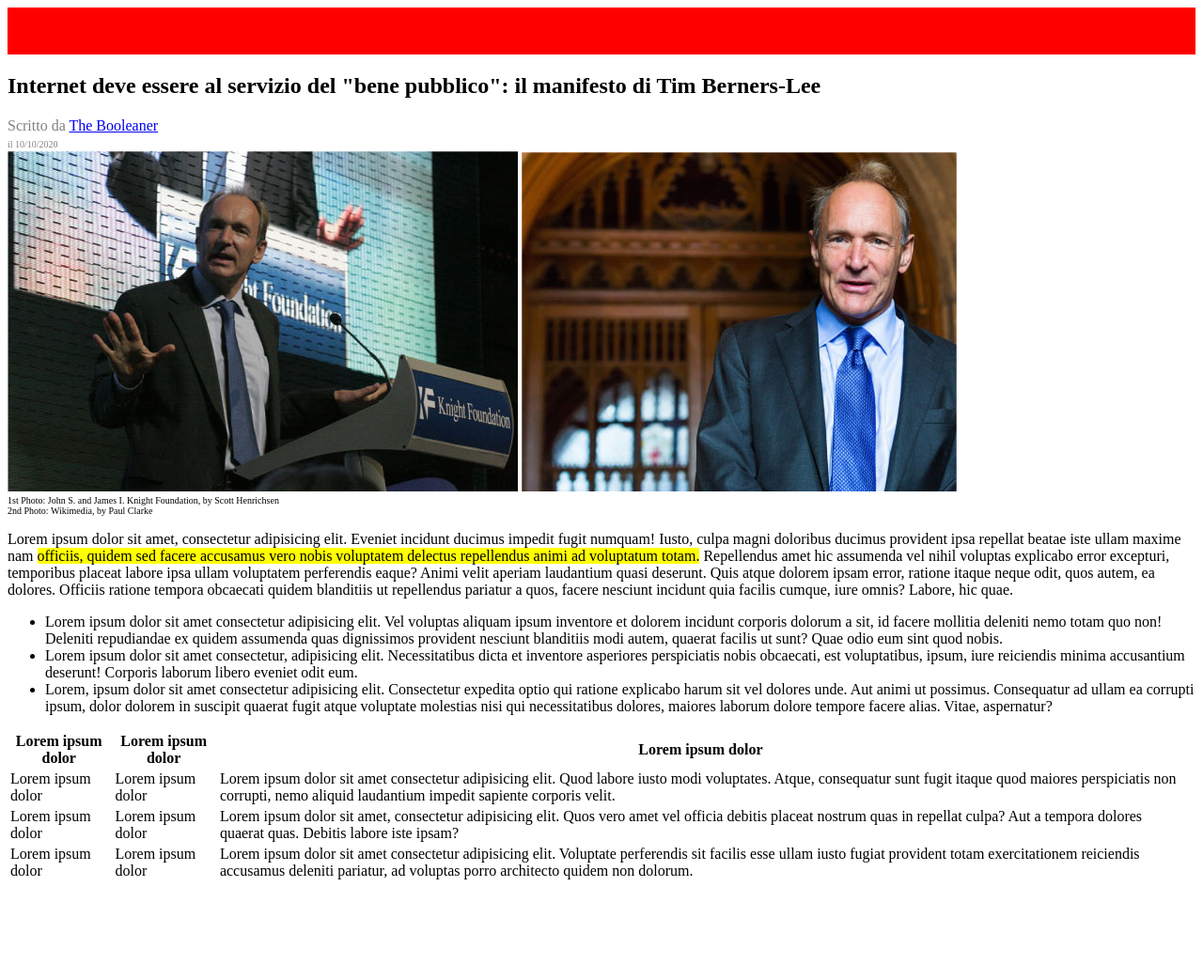
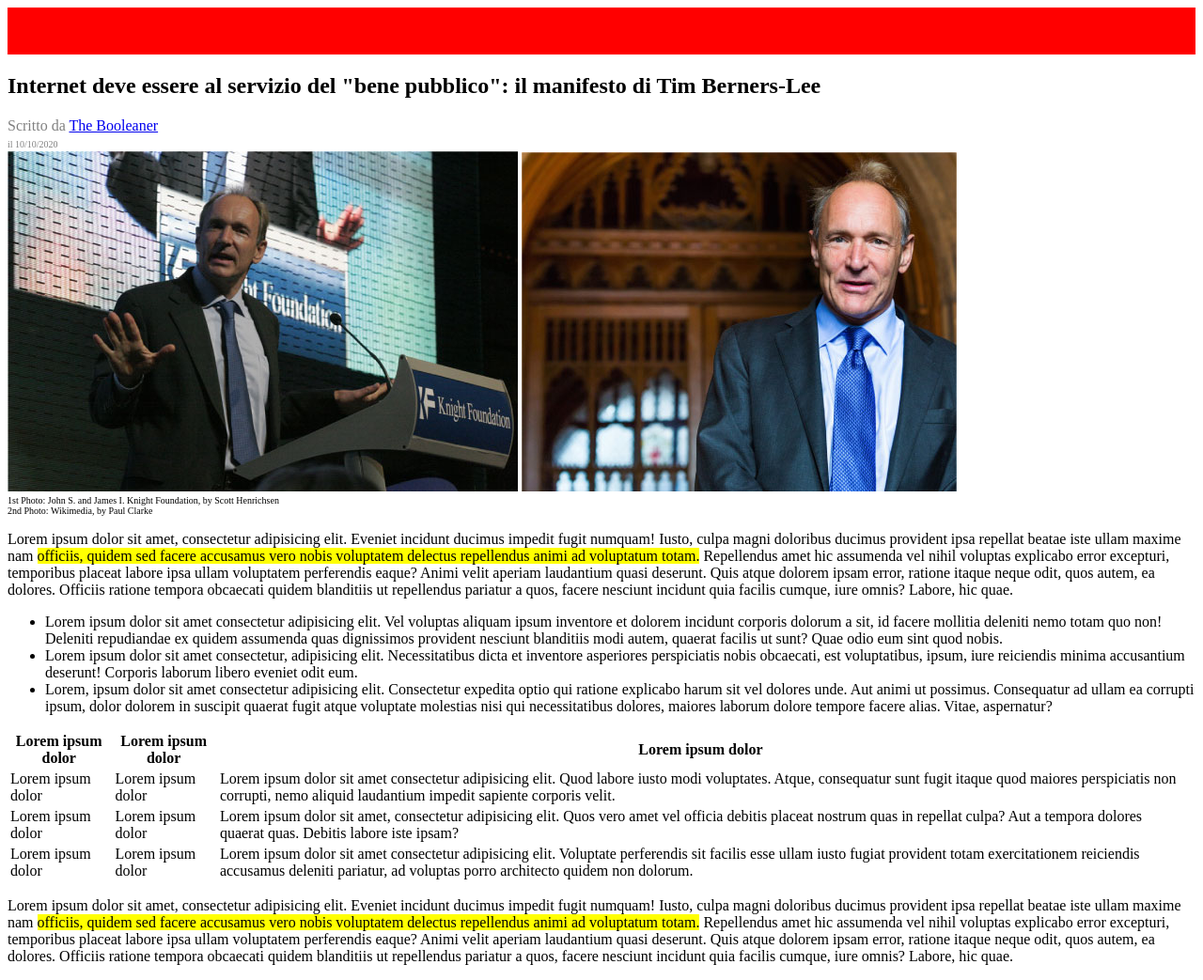
Before and after one commit to DiegoCopat/html-css-booleaner, a plain HTML site: page index.html in a window 1280 px wide. Shown: the whole page at 94% size. Before the commit the page ends 947 px from the top, so only its background shows below. Drawn offline with Linux system fonts and the light colour scheme.

Commit message:
aggiunto paragrafo sotto la tabella

```diff
--- a/index.html
+++ b/index.html
@@ -106,6 +106,9 @@
                     </tr>
                 </tbody>
             </table>
+            <p>
+                Lorem ipsum dolor sit amet, consectetur adipisicing elit. Eveniet incidunt ducimus impedit fugit numquam! Iusto, culpa magni doloribus ducimus provident ipsa repellat beatae iste ullam maxime nam <span class="evidenziato">officiis, quidem sed facere accusamus vero nobis voluptatem delectus repellendus animi ad voluptatum totam.</span> Repellendus amet hic assumenda vel nihil voluptas explicabo error excepturi, temporibus placeat labore ipsa ullam voluptatem perferendis eaque? Animi velit aperiam laudantium quasi deserunt. Quis atque dolorem ipsam error, ratione itaque neque odit, quos autem, ea dolores. Officiis ratione tempora obcaecati quidem blanditiis ut repellendus pariatur a quos, facere nesciunt incidunt quia facilis cumque, iure omnis? Labore, hic quae.
+            </p>
         </section>
         <!-- testo centrale compresa la tabella  -->
     </main>
```
